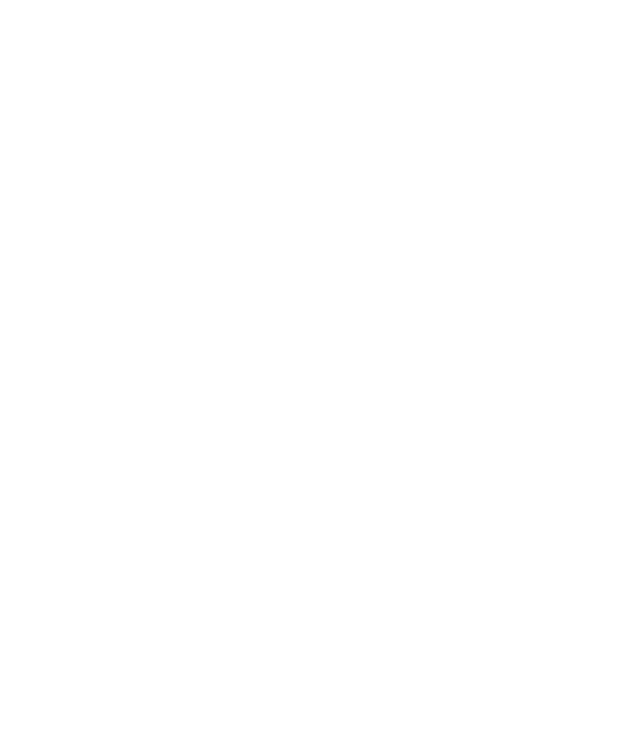
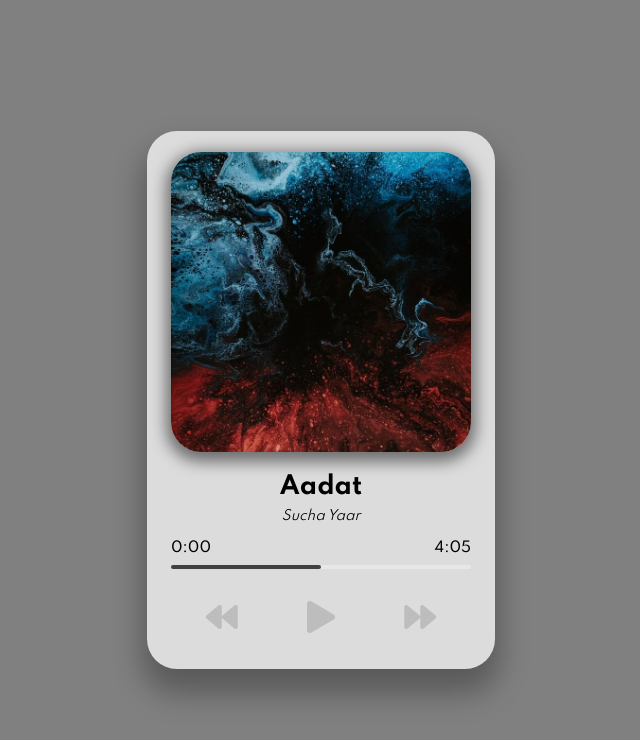
Before and after one commit to mdarora/minimal-music-player, a plain HTML site: page index.html in a window 1280 px wide. Shown: the whole page, without its empty margins (319-959 px from the left). Drawn offline with Linux system fonts and the light colour scheme.

Commit message:
Styling done

```diff
--- a/index.html
+++ b/index.html
@@ -5,9 +5,34 @@
     <meta http-equiv="X-UA-Compatible" content="IE=edge">
     <meta name="viewport" content="width=device-width, initial-scale=1.0">
     <title>Music Player</title>
+    <link rel="stylesheet" href="https://cdnjs.cloudflare.com/ajax/libs/font-awesome/5.15.3/css/all.min.css">
+    <link rel="stylesheet" href="./style.css">
 </head>
 <body>
-
+    <main>
+        <section class="container">
+            <div class="img-container">
+                <img src="./img/jacinto-1.jpg" alt="Album Art" id="album-art">
+            </div>
+            <h2>Aadat</h2>
+            <h5>Sucha Yaar</h5>
+            <audio src="./music/Aadat Sucha Yaar.mp3"></audio>
+            <div class="progress-area">
+                <div class="time-number">
+                    <span class="crnt-timing">0:00</span>
+                    <span class="total-time">4:05</span>
+                </div>
+                <div class="progress-bar">
+                    <span class="inner-bar"></span>
+                </div>
+            </div>
+            <div class="control-buttons">
+                <i class="fas fa-backward" id="prev" title="Previous"></i>
+                <i class="fas fa-play" id="play" title="play"></i>
+                <i class="fas fa-forward" id="next" title="Next"></i>
+            </div>
+        </section>
+    </main>
     <script src="./script.js"></script>
 </body>
 </html>
--- a/style.css
+++ b/style.css
@@ -1,3 +1,90 @@
 @import url('https://fonts.googleapis.com/css2?family=Spartan:wght@400;500;600;700&display=swap');
 
 *{margin: 0;padding: 0;box-sizing: border-box;}
+body{
+    font-family: 'Spartan', sans-serif;
+    background-color: gray;
+}
+main{
+    text-align: center;
+    display: flex;
+    align-items: center;
+    justify-content: center;
+    min-height: 100vh;
+}
+.container{
+    display: flex;
+    padding: 1.3rem 1.5rem;
+    flex-direction: column;
+    align-items: center;
+    border-radius: 30px;
+    background-color: rgb(220, 220, 220);
+    box-shadow: 0px 20px 30px 5px rgba(0, 0, 0, 0.3);
+}
+.container .img-container{
+    width: 300px;
+    height: 300px;
+    margin-bottom: 20px;
+    border-radius: 30px;
+    text-align: center;
+    box-shadow: 0px 5px 15px 5px rgba(0, 0, 0, 0.5);
+}
+.container .img-container img{
+    width: 100%;
+    height: 100%;
+    object-fit: cover;
+    border-radius: 30px;
+}
+.container h2{
+    margin-bottom: 8px;
+}
+.container h5{
+    font-weight: normal;
+    font-style: italic;
+}
+
+.container .progress-area{
+    width: 100%;
+    margin: 16px 0px;
+}
+.container .progress-area .time-number{
+    display: flex;
+    font-weight: 500;
+    margin-bottom: 8px;
+    font-size: 14px;
+    justify-content: space-between;
+}
+.container .progress-area .progress-bar{
+    width: 100%;
+    height: 4px;
+    border-radius: 10px;
+    background-color: #e7e7e7;
+    position: relative;
+    transition: all .3s;
+    cursor: pointer;
+}
+.container .progress-area .progress-bar span{
+    width: 50%;
+    border-radius: 10px;
+    position: absolute;
+    top:0;
+    bottom: 0;
+    left: 0;
+    background-color: rgb(65, 65, 65);
+}
+
+.container .control-buttons{
+    margin: 16px 0px;
+    width: 100%;
+    display: flex;
+    justify-content: space-around;
+}
+.container .control-buttons i{
+    font-size: 2rem;
+    color: #bdbdbd;
+    cursor: pointer;
+    transition: all .3s;
+}
+.container .control-buttons i:hover{
+    filter: brightness(60%);
+}
```
